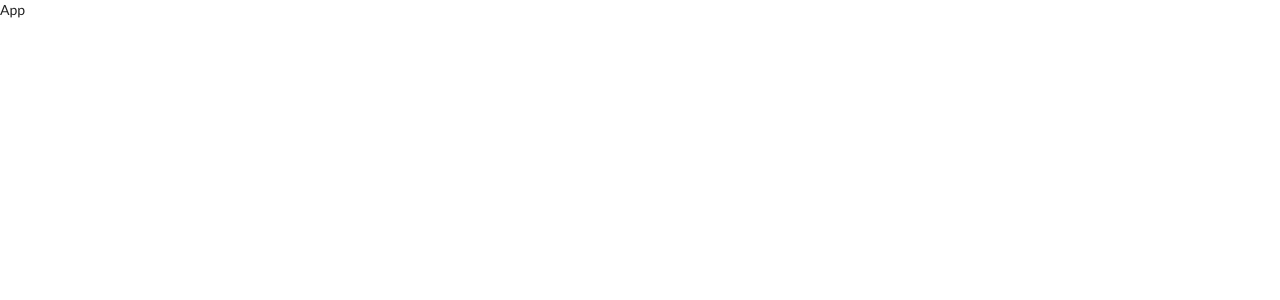
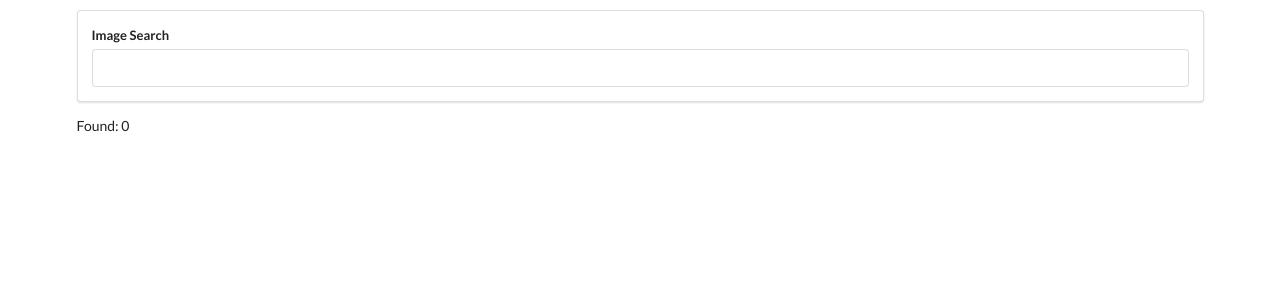
Before and after one commit to deekshagupta/Modern-React-with-Redux, a React (Create React App) app: page / in a window 1280 px wide. Shown: the top 300 px of the page. Built offline with nearby package versions, Linux system fonts and the light colour scheme.

Commit message:
picture search

```diff
--- a/package.json
+++ b/package.json
@@ -6,6 +6,7 @@
     "@testing-library/jest-dom": "^4.2.4",
     "@testing-library/react": "^9.5.0",
     "@testing-library/user-event": "^7.2.1",
+    "axios": "^0.20.0",
     "react": "^16.13.1",
     "react-dom": "^16.13.1",
     "react-scripts": "^3.4.3"
--- /dev/null
+++ b/src/api/unsplash.js
@@ -0,0 +1,8 @@
+import axios from "axios";
+
+export default axios.create({
+  baseURL: "https://api.unsplash.com",
+  headers: {
+    Authorization: "Client-ID IhupDTB9N9JWPeZPNYsze2elgC843AUHm5U3IqsHm70",
+  },
+});
--- a/src/components/App.js
+++ b/src/components/App.js
@@ -1,7 +1,25 @@
-import React from "react";
-
+import React, { useState } from "react";
+import SearchBar from "./SearchBar";
+import unsplash from "../api/unsplash";
+import ImageList from "./ImageList";
 const App = () => {
-  return <div> App </div>;
+  const [imageResult, setImageResult] = useState([]);
+  const onSearchSubmit = (term) => {
+    unsplash
+      .get("/search/photos", {
+        params: { query: term },
+      })
+      .then((response) => {
+        setImageResult(response.data.results);
+      });
+  };
+  return (
+    <div className="ui container" style={{ marginTop: "10px" }}>
+      <SearchBar onSubmit={onSearchSubmit} />
+      Found: {imageResult.length}
+      <ImageList images={imageResult}/>
+    </div>
+  );
 };
 
 export default App;
--- /dev/null
+++ b/src/components/ImageCard.js
@@ -0,0 +1,25 @@
+import React, { Component } from "react";
+
+export default class ImageCard extends Component {
+  constructor(props) {
+    super(props);
+    this.imageRef = React.createRef();
+    this.state = { spans: 0 };
+  }
+  componentDidMount() {
+    this.imageRef.current.addEventListener("load", this.setSpans);
+  }
+  setSpans = () => {
+    const height = this.imageRef.current.clientHeight;
+    const spans = Math.ceil(height / 10);
+    this.setState({ spans });
+  };
+  render() {
+    const { description, urls } = this.props;
+    return (
+      <div style={{ gridRowEnd: `span ${this.state.spans}` }}>
+        <img ref={this.imageRef} alt={description} src={urls.regular} />
+      </div>
+    );
+  }
+}
--- /dev/null
+++ b/src/components/ImageList.css
@@ -0,0 +1,11 @@
+.image-list {
+    display: grid;
+    grid-template-columns: repeat(auto-fill, minmax(250px, 1fr));
+    grid-gap: 0 8px;
+    grid-auto-rows: 10px;
+}
+
+.image-list img {
+    width: 250px;
+    grid-row-end: span 2;
+}
--- /dev/null
+++ b/src/components/ImageList.js
@@ -0,0 +1,12 @@
+import React from "react";
+import ImageCard from "./ImageCard";
+import "./ImageList.css";
+
+const ImageList = (props) => {
+  const images = props.images.map((image) => {
+    return <ImageCard key={image.id} {...image} />;
+  });
+  return <div className="image-list">{images}</div>;
+};
+
+export default ImageList;
--- /dev/null
+++ b/src/components/SearchBar.js
@@ -0,0 +1,27 @@
+import React, { Component } from "react";
+
+export default class SearchBar extends Component {
+  state = { term: "" };
+
+  onFormSubmit = (event) => {
+    event.preventDefault();
+    this.props.onSubmit(this.state.term);
+  };
+
+  render() {
+    return (
+      <div className="ui segment">
+        <form onSubmit={this.onFormSubmit} className="ui form">
+          <div className="field">
+            <label>Image Search</label>
+            <input
+              type="text"
+              value={this.state.term}
+              onChange={(e) => this.setState({ term: e.target.value })}
+            />
+          </div>
+        </form>
+      </div>
+    );
+  }
+}
```
Also changed, not shown: 1 other file (tests, documents, lock files or other folders).
